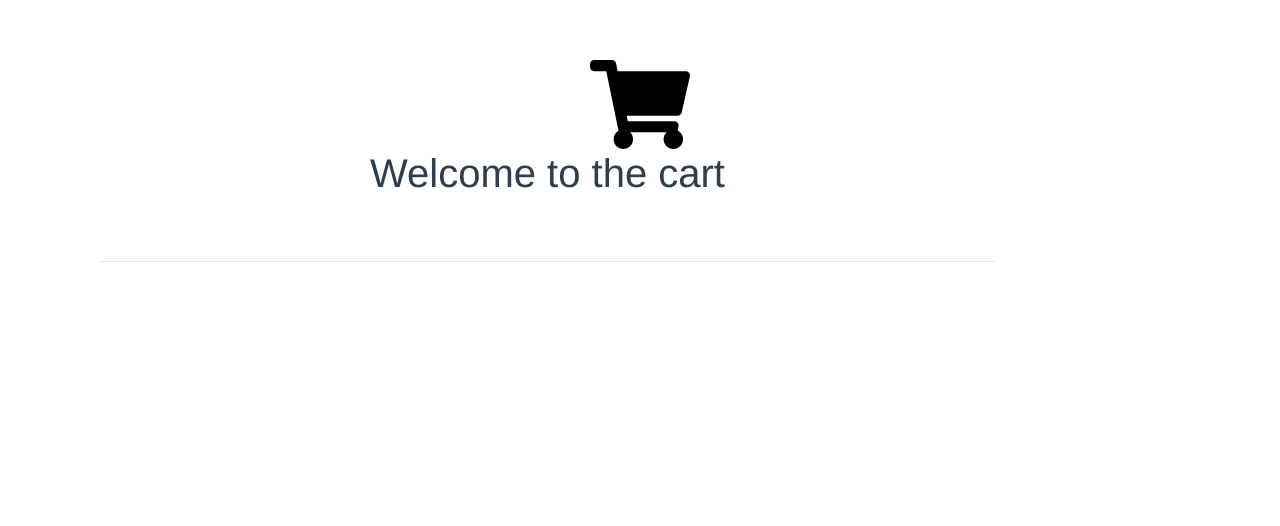
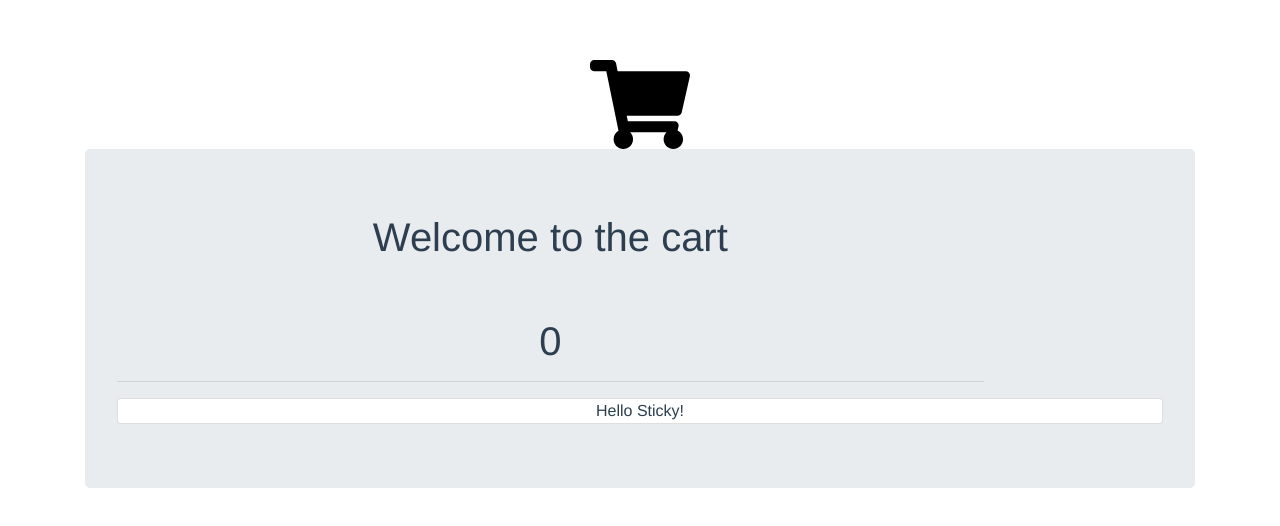
Before and after one commit to zppratt/shopping-cart, a Vue app: page / in a window 1280 px wide. Shown: the top 526 px of the page. Built offline with nearby package versions, Linux system fonts and the light colour scheme.

Commit message:
Attempting to provide a total

```diff
--- a/src/components/ShoppingCart.vue
+++ b/src/components/ShoppingCart.vue
@@ -1,8 +1,9 @@
 <template>
-  <div class="container">
+  <div class="jumbotron">
     <div class="row">
       <div class="col-10">
         <h1 class="pb-5">{{ msg }}</h1>
+        <h1>{{ total }}</h1>
         <ul id="example-1">
           <li v-for="item in items" :key="item.itemid" class="pb-5">
             <div class="media">
@@ -28,15 +29,19 @@
       <div class="col-2">
         <ul id="cart">
           <li v-for="item in cart" :key="item.itemid" class="pb-5">
-            <h4>{{ item.productName }}</h4>
+            <div class="card">{{ item.productName }}</div>
           </li>
         </ul>
       </div>
+    </div>
+    <div class="sticky card">
+      Hello Sticky!
     </div>
   </div>
 </template>
 
 <script>
+import { mapGetters } from 'vuex'
 import { mapState } from 'vuex'
 import { mapMutations } from 'vuex'
 import items from '../../items.json'
@@ -45,13 +50,18 @@ export default {
   name: 'ShoppingCart',
   props: {
   },
-  computed: mapState([
+  computed: {
+    ...mapState([
       // map this.msg to store.state.msg
       'msg',
       'itemCount',
       'items',
       'cart'
     ]),
+    ...mapGetters([
+      'total'
+    ])
+  },
   methods: {
     ...mapMutations([
       'incrementItem',
@@ -77,4 +87,9 @@ li {
   display: inline-block;
   margin: 0 10px;
 }
+div.sticky {
+  position: -webkit-sticky; /* Safari */
+  position: sticky;
+  top: 0;
+}
 </style>
--- a/src/main.js
+++ b/src/main.js
@@ -17,7 +17,17 @@ const store = new Vuex.Store({
     msg: 'Welcome to the cart',
     itemCount: 0,
     items: [],
-    cart: []
+    cart: [],
+
+  },
+  getters: {
+    total(state) {
+      return state.cart.length ? state.cart
+        .map(c => c.price)
+        .reduce((total, cartItem) => {
+          console.log(total)
+          total += cartItem.price}) : 0;
+    }
   },
   mutations: {
     changeMsg(state, msg) {
```
Lines whose indentation alone changed are shown as unchanged.
